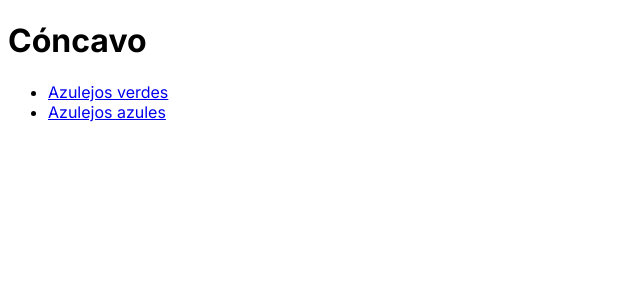
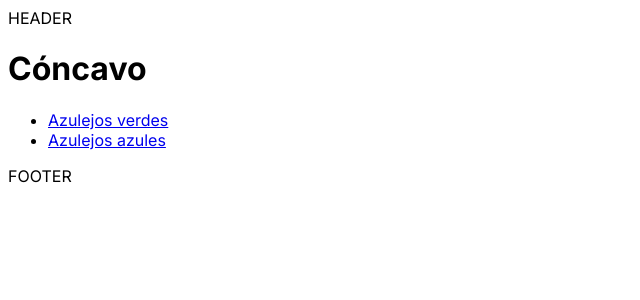
Before and after one commit to matiasmarcodelpont/concavo-estudio, a Next.js app: page / in a window 1280 px wide. Shown: the top 300 px of the page, without its empty margins (0-640 px from the left). Built offline with nearby package versions, Linux system fonts and the light colour scheme.

Commit message:
header and footer

```diff
--- a/src/app/layout.tsx
+++ b/src/app/layout.tsx
@@ -15,7 +15,11 @@
 }>) {
   return (
     <html lang='es'>
-      <body className={inter.className}>{children}</body>
+      <body className={inter.className}>
+        <div>HEADER</div>
+        {children}
+        <div>FOOTER</div>
+      </body>
     </html>
   )
 }
```
